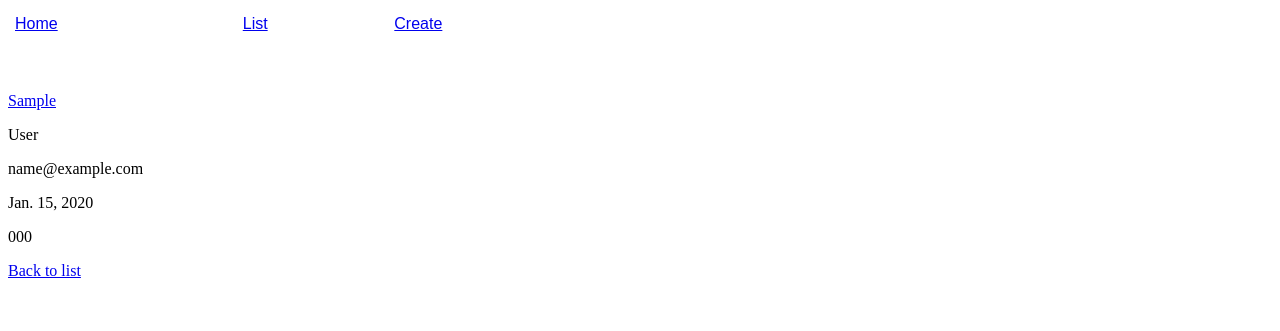
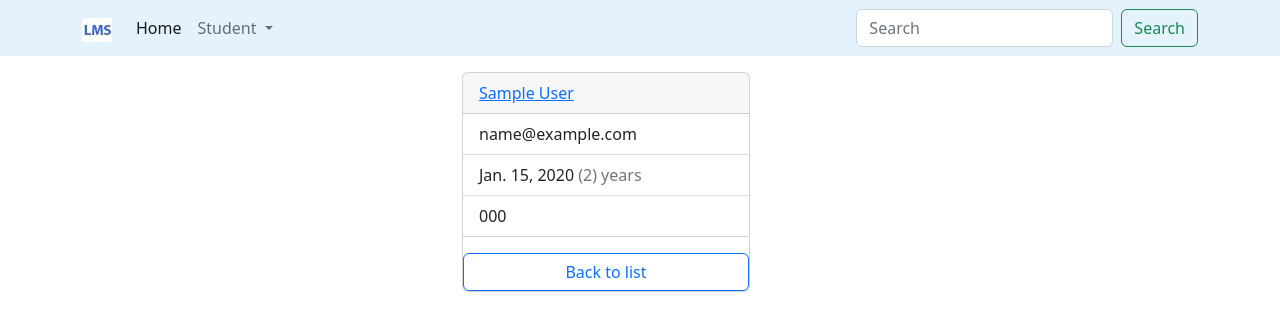
Before and after one commit to VolodymyrSubach/Django_project, a Django app: page /students/detail/1/ in a window 1280 px wide. Shown: the top 331 px of the page. Run offline with Django 4.2, Linux system fonts and the light colour scheme; tables that the repository leaves empty hold one stand-in row (values such as "Sample post"); parts of the project's set-up code (start-up, migrations or seed data) failed here and were passed over; some libraries are stand-ins or nearby versions.

Commit message:
lesson 6

```diff
--- a/First_Django_Application/First_Django_Application/settings.py
+++ b/First_Django_Application/First_Django_Application/settings.py
@@ -118,12 +118,16 @@ USE_TZ = True
 # https://docs.djangoproject.com/en/4.1/howto/static-files/
 
 STATIC_URL = 'static/'
+STATIC_ROOT = BASE_DIR / 'static'
 
 # Default primary key field type
 # https://docs.djangoproject.com/en/4.1/ref/settings/#default-auto-field
 
 DEFAULT_AUTO_FIELD = 'django.db.models.BigAutoField'
 
+USE_L10N = False
+DATE_FORMAT = 'd M Y'
+
 if DEBUG:
     SHELL_PLUS = 'ipython'
     SHELL_PLUS_PRINT_SQL = True
--- a/First_Django_Application/students/models.py
+++ b/First_Django_Application/students/models.py
@@ -1,6 +1,9 @@
 from datetime import date
 
+
 from core.validators import ValidEmailDomain, validate_unique_email, validate_unique_phone
+
+from dateutil.relativedelta import relativedelta
 
 from django.core.validators import MinLengthValidator
 from django.db import models
@@ -34,6 +37,9 @@ class Student(models.Model):
     def __str__(self):
         return f'{self.pk}{self.first_name} {self.last_name}'
 
+    def get_age(self):
+        return relativedelta(date.today(), self.birthday).years
+
     class Meta:
         db_table = 'students'
 
--- a/First_Django_Application/students/templates/students/detail.html
+++ b/First_Django_Application/students/templates/students/detail.html
@@ -3,11 +3,24 @@
 {% block title %}Detail of {{ student.first_name }}{% endblock %}
 
 {% block content %}
-    <p><a href="{% url 'student:update' student.pk %}"> {{ student.first_name }}</a></p>
-    <p>{{ student.last_name }}</p>
-    <p>{{ student.email }}</p>
-    <p>{{ student.birthday }}</p>
-    <p>{{ student.phone }}</p>
-    <a href="{% url 'student:list' %}">Back to list</a>
-
+    <div class="row">
+        <div class="col-4"></div>
+        <div class="col">
+            <div class="card" style="width: 18rem;">
+        <div class="card-header">
+            <a href="{% url 'student:update' student.pk %}"> {{ student.first_name }} {{ student.last_name }}</a>
+        </div>
+        <ul class="list-group list-group-flush">
+            <li class="list-group-item">{{ student.email }}</li>
+            <li class="list-group-item">
+                {{ student.birthday }} {% if student.get_age %}
+                <span class ="text-muted">({{ student.get_age }}) years
+            {% endif %}</span>
+            </li>
+            <li class="list-group-item">{{ student.phone }}</li>
+        </ul>
+                <a class="btn btn-outline-primary mt-3" href="{% url 'student:list' %}">Back to list</a>
+    </div></div>
+        <div class="col-4"></div>
+    </div>
 {% endblock %}
--- a/First_Django_Application/templates/base.html
+++ b/First_Django_Application/templates/base.html
@@ -2,24 +2,22 @@
 <html lang="en">
 <head>
     <meta charset="UTF-8">
+    <meta name="viewport" content="width=device-width, initial-scale=1">
     <title>LMS - {% block title %}{% endblock %}</title>
+    <link href="https://cdn.jsdelivr.net/npm/bootstrap@5.2.2/dist/css/bootstrap.min.css" rel="stylesheet"
+          integrity="sha384-Zenh87qX5JnK2Jl0vWa8Ck2rdkQ2Bzep5IDxbcnCeuOxjzrPF/et3URy9Bv1WTRi" crossorigin="anonymous">
+    <link rel="stylesheet" href="https://cdn.jsdelivr.net/npm/bootstrap-icons@1.9.1/font/bootstrap-icons.css">
     <style>
-        #menu{
-            font-family: arial, sans-serif;
-            width: 50%;
-        }
         {% block custom_css %}{% endblock %}
     </style>
 </head>
 <body>
-    <table id="menu">
-        <tr>
-            <td style="margin: 5px; padding: 5px;"><a href="{% url 'home' %}">Home</a> </td>
-            <td style="margin: 5px; padding: 5px;"><a href="{% url 'student:list' %}">List</a> </td>
-            <td style="margin: 5px; padding: 5px;"><a href="{% url 'student:create' %}">Create</a> </td>
-        </tr>
-    </table>
-    <br><br>
+    {% include 'includes/navbar.html' %}
+    <div class="container mt-4 pt-5">
     {% block content %}{% endblock %}
+    </div>
+    <script src="https://cdn.jsdelivr.net/npm/bootstrap@5.2.2/dist/js/bootstrap.bundle.min.js"
+            integrity="sha384-OERcA2EqjJCMA+/3y+gxIOqMEjwtxJY7qPCqsdltbNJuaOe923+mo//f6V8Qbsw3" crossorigin="anonymous">
+    </script>
 </body>
 </html>
--- /dev/null
+++ b/First_Django_Application/templates/includes/navbar.html
@@ -0,0 +1,32 @@
+{% load static %}
+
+<nav class="navbar navbar-expand-lg fixed-top" style="background-color: #e3f2fd;">
+  <div class="container">
+    <a class="navbar-brand" href="#">
+      <img src="{% static 'img/photo_2022-10-04_20-22-32.jpg' %}" alt="LMS" width="30" height="24">
+    </a>
+    <button class="navbar-toggler" type="button" data-bs-toggle="collapse" data-bs-target="#navbarSupportedContent" aria-controls="navbarSupportedContent" aria-expanded="false" aria-label="Toggle navigation">
+      <span class="navbar-toggler-icon"></span>
+    </button>
+    <div class="collapse navbar-collapse" id="navbarSupportedContent">
+      <ul class="navbar-nav me-auto mb-2 mb-lg-0">
+        <li class="nav-item">
+          <a class="nav-link active" aria-current="page" href="{% url 'home' %}">Home</a>
+        <li class="nav-item dropdown">
+          <a class="nav-link dropdown-toggle" href="#" role="button" data-bs-toggle="dropdown" aria-expanded="false">
+            Student
+          </a>
+          <ul class="dropdown-menu">
+            <li><a class="dropdown-item" href="{% url 'student:create' %}">Create</a></li>
+            <li><a class="dropdown-item" href="{% url 'student:list' %}">List</a></li>
+            <li><hr class="dropdown-divider"></li>
+          </ul>
+        </li>
+      </ul>
+      <form class="d-flex" role="search">
+        <input class="form-control me-2" type="search" placeholder="Search" aria-label="Search">
+        <button class="btn btn-outline-success" type="submit">Search</button>
+      </form>
+    </div>
+  </div>
+</nav>
```
Also changed, not shown: First_Django_Application/students/templates/students/list.html (+53 -12 lines), First_Django_Application/students/static/img/photo_2022-10-04_20-22-32.jpg (added).
